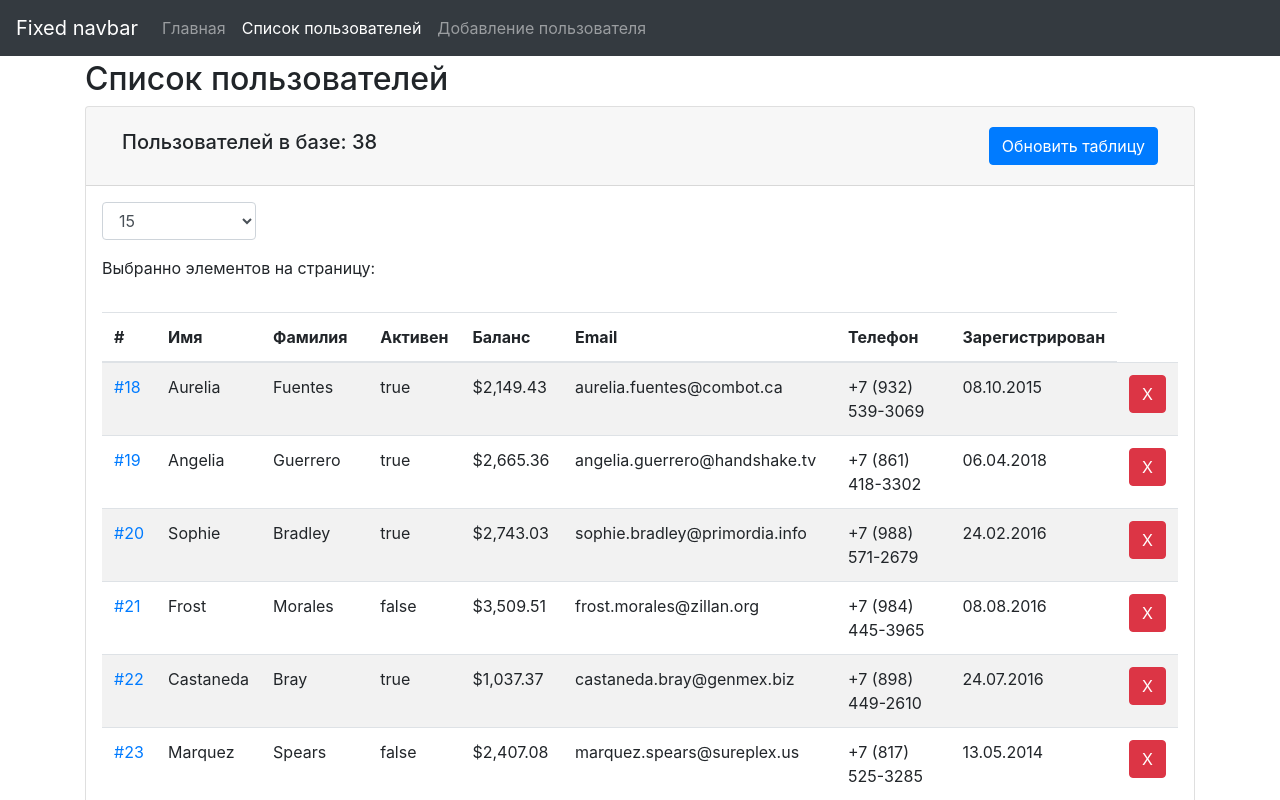
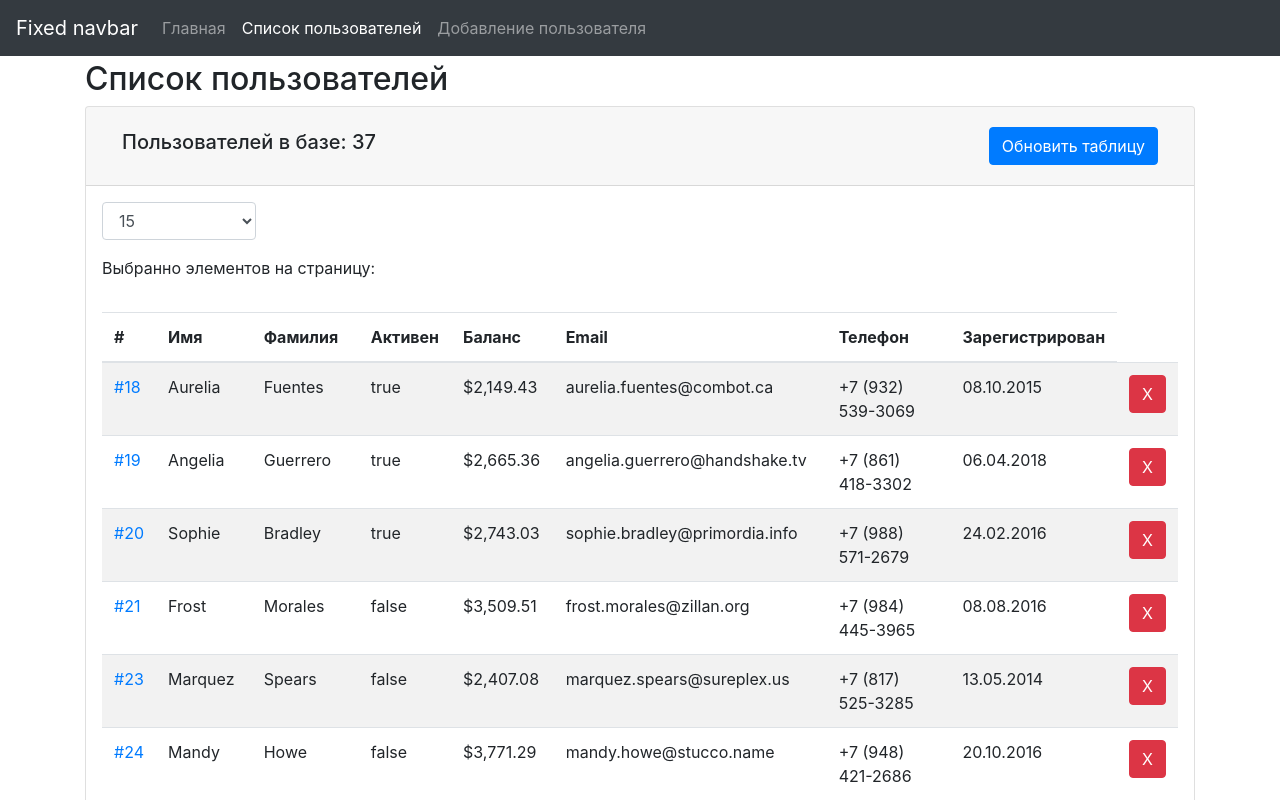
Before and after one commit to Webrote/vueproject-20190627-vue-cli, a Vue app: page /users in a window 1280 px wide. Shown: the top 800 px of the page. Built offline with nearby package versions, Linux system fonts and the light colour scheme; data requests are answered from the project's data file.

Commit message:
17.07.19; 17:05

```diff
--- a/db.json
+++ b/db.json
@@ -305,22 +305,6 @@
       "registered": "08.08.2016"
     },
     {
-      "id": 22,
-      "isActive": true,
-      "balance": "$1,037.37",
-      "picture": "http://placehold.it/128x128",
-      "age": 30,
-      "accessLevel": "admin",
-      "firstName": "Castaneda",
-      "lastName": "Bray",
-      "company": "GENMEX",
-      "email": "castaneda.bray@genmex.biz",
-      "phone": "+7 (898) 449-2610",
-      "address": "742 Elliott Walk, Wanship, Kansas, 7986",
-      "about": "Esse exercitation elit eiusmod deserunt est labore fugiat occaecat ullamco irure labore mollit labore. Cupidatat laborum cupidatat veniam ipsum adipisicing sunt sunt minim dolore labore ipsum laborum aliqua duis. Ullamco sint mollit minim sint elit ullamco et est pariatur nulla ipsum est. Eiusmod commodo duis proident est fugiat cillum pariatur minim irure et enim aliqua ut aute.",
-      "registered": "24.07.2016"
-    },
-    {
       "id": 23,
       "isActive": false,
       "balance": "$2,407.08",
--- a/src/App.vue
+++ b/src/App.vue
@@ -31,11 +31,6 @@
     <main role="main" class="container">
       <router-view />
     </main>
-
-    <!--  <div id="nav">
-      <router-link to="/">Home</router-link> |
-      <router-link to="/about">About</router-link>
-    </div> -->
   </div>
 </template>
 
--- a/src/views/Users.vue
+++ b/src/views/Users.vue
@@ -2,8 +2,11 @@
   <div>
     <h2>Список пользователей</h2>
 
-    <div v-if="!users.length" class="alert alert-warning">
+    <div v-if="loading" class="alert alert-warning">
       Загрузка...
+    </div>
+    <div v-else-if="!users.length" class="alert alert-warning">
+      Пользователей в базе нет..
     </div>
     <div v-else>
       <users-list :users="users" @remove="remove"></users-list>
@@ -21,25 +24,28 @@ export default {
     'users-list': UsersList
   },
   data: () => ({
-    users: []
+    loading: true,
+    users: [],
+    urlBase: 'http://localhost:3004/users'
   }),
   mounted() {
-    this.loadUsers()
-    console.log(this.users)
+    this.loadUsers();
   },
   methods: {
     loadUsers() {
       axios
-        .get('http://localhost:3004/users')
+        .get(this.urlBase)
         .then(response => response.data)
         .then(users => {
-          this.users = users
+          this.users = users;
+          this.loading = false
+          console.log(this.users);
         })
         .catch(error => console.error(error))
     },
     remove(id) {
       axios
-        .delete(`http://localhost:3004/users/${id}`)
+        .delete(this.urlBase + '/' + id)
         .then(() => this.loadUsers())
         .catch(error => {
           console.log(error)
```
